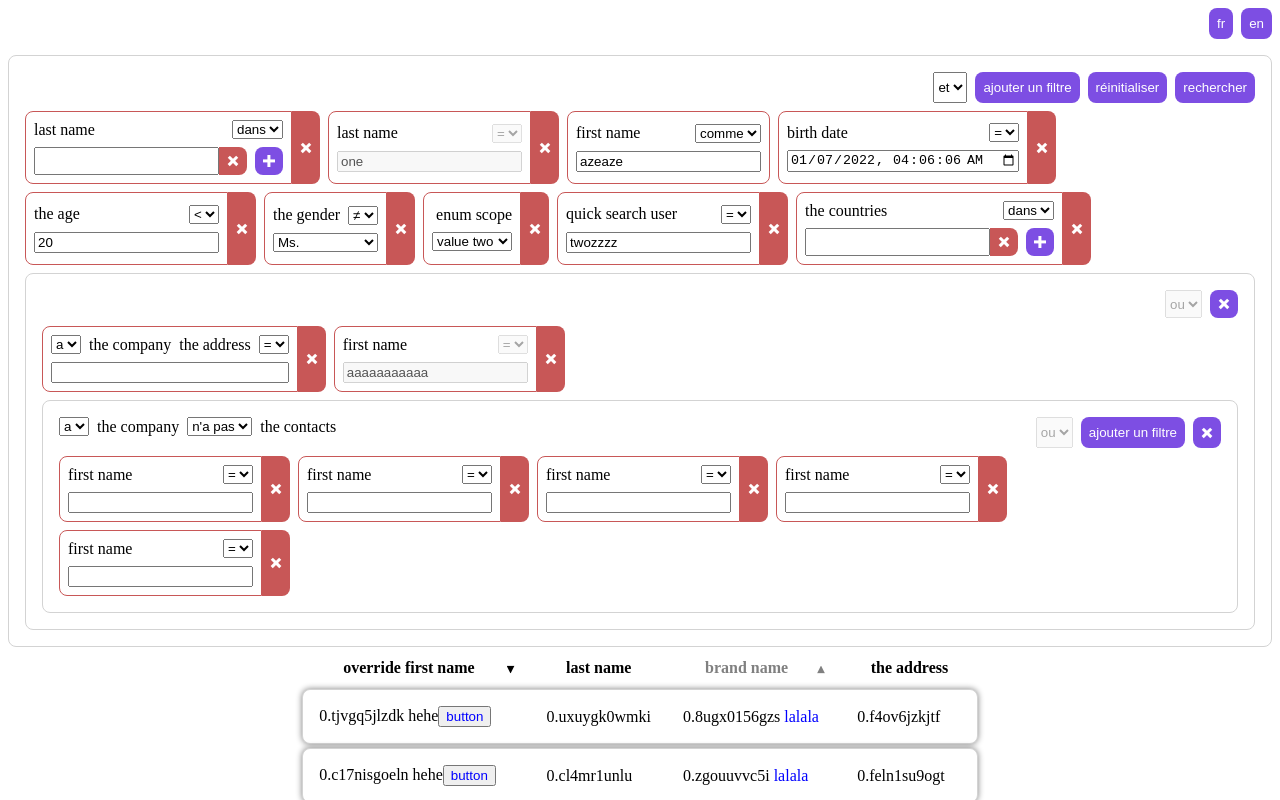
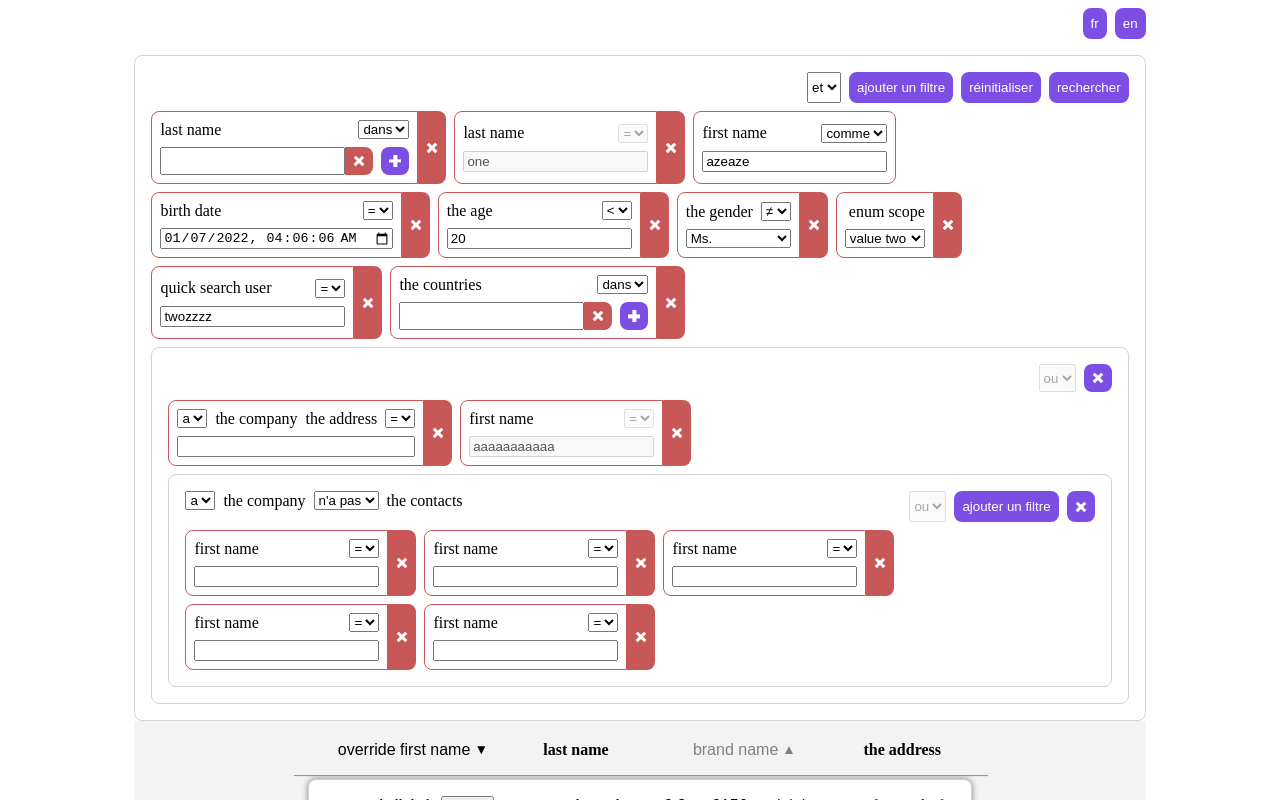
Before and after one commit to comhon-project/query-kit, a Vue app: page / in a window 1280 px wide. Shown: the top 800 px of the page. Built offline with nearby package versions, Linux system fonts and the light colour scheme.

Commit message:
[feat] improve collection css + add button element when clickable

```diff
--- a/src/App.vue
+++ b/src/App.vue
@@ -223,3 +223,13 @@ async function completeCollection(collection) {
     </Search>
   </div>
 </template>
+
+<style>
+  @media (min-width: 1000px) {
+    .root-app {
+      margin-left: auto;
+      margin-right: auto;
+      width: 80%;
+    }
+  }
+</style>
--- a/src/CellFirstName.vue
+++ b/src/CellFirstName.vue
@@ -18,7 +18,5 @@ function cellAlert(e) {
 </script>
 
 <template>
-  <div>
     {{ value }}<button style="color: blue" @click="cellAlert">button</button>
-  </div>
 </template>
--- a/src/components/Collection/Collection.vue
+++ b/src/components/Collection/Collection.vue
@@ -203,12 +203,13 @@ watch(() => props.filter, () => requestServer(true));
       <thead>
         <tr>
           <th v-for="computedColumn in computedColumns" :key="computedColumn.id">
-            <div v-if="computedColumn.sortable"
-              :class="classes.clickable + ' ' + (active == computedColumn.id ? (classes.active + ' ' + order) : '')"
+            <button v-if="computedColumn.sortable"
+              type="button"
+              :class="classes.btn + ' ' + (active == computedColumn.id ? (classes.active + ' ' + (order == 'asc' ? classes.order_asc : classes.order_desc)) : '')"
               @click="() => updateOrder(computedColumn.id)"
             >
               {{ computedColumn.label }}
-            </div>
+            </button>
             <div v-else>
               {{ computedColumn.label }}
             </div>
@@ -217,15 +218,21 @@ watch(() => props.filter, () => requestServer(true));
       </thead>
       <tbody>
         <tr v-for="object in collection" :key="object.id"
-          :class="onRowClick ? classes.clickable : ''"
+          :class="onRowClick ? classes.collection_clickable_row : ''"
           @click="(e) => $emit('rowClick', object, e)"
         >
-          <td v-for="computedColumn in computedColumns" :key="computedColumn.id"
-            :class="computedColumn.onCellClick ? classes.clickable : ''"
-            @click="(e) => computedColumn.onCellClick ? computedColumn.onCellClick(object, computedColumn.id, e) : null"
-          >
-            <component v-if="computedColumn.component" :is="computedColumn.component" :value="object[computedColumn.id]" :row-value="object"/>
-            <div v-else v-html="object[computedColumn.id]"></div>
+          <td v-for="computedColumn in computedColumns" :key="computedColumn.id">
+            <div v-if="computedColumn.component">
+              <component :is="computedColumn.component" :value="object[computedColumn.id]" :row-value="object"/>
+            </div>
+            <button v-else-if="computedColumn.onCellClick"
+              type="button"
+              :class="classes.collection_clickable_cell"
+              v-html="object[computedColumn.id]"
+              @click="(e) => computedColumn.onCellClick ? computedColumn.onCellClick(object, computedColumn.id, e) : null"
+            >
+            </button>
+            <div :class="classes.collection_cell" v-else v-html="object[computedColumn.id]"></div>
           </td>
         </tr>
       </tbody>
--- a/src/core/ClassManager.js
+++ b/src/core/ClassManager.js
@@ -28,7 +28,11 @@ const classList = {
     operator: 'qkit-operator',
     collection: 'qkit-collection',
     collection_table: 'qkit-collection-table',
-    clickable: 'qkit-clickable',
+    collection_clickable_row: 'qkit-clickable-row',
+    collection_cell: 'qkit-cell',
+    collection_clickable_cell: 'qkit-cell qkit-btn',
+    order_asc: 'qkit-asc',
+    order_desc: 'qkit-desc',
     active: 'qkit-active',
 }
 
--- a/src/themes/main.css
+++ b/src/themes/main.css
@@ -6,12 +6,13 @@
     --qkit-color-primary-darken: #663ebd;
     --qkit-color-secondary: #c85757;
     --qkit-color-secondary-darken: #a84848;
+    --qkit-collection-background-color: #f3f3f3;
 }
 
 .qkit-modal {
     border: 0px;
     border-radius: 0.5rem;
-    box-shadow: 0px 0px 10px gray;
+    box-shadow: 0px 0px 10px grey;
 }
 
 .qkit-condition-choice-form > *:first-child, .qkit-condition-choice-form > *:nth-child(2) {
@@ -27,10 +28,12 @@
 
 .qkit-btn {
     cursor: pointer;
+    color: inherit;
     white-space: nowrap;
     border-radius: 0.5rem;
     padding: 0.5rem;
     border: 0;
+    background: transparent;
     transition: background-color .15s ease-in-out;
 }
 
@@ -53,7 +56,7 @@
 }
 
 .qkit-group {
-    border: 1px solid lightgray;
+    border: 1px solid lightgrey;
     border-radius: 0.5rem;
     padding: 1rem;
     flex-basis: 100%;
@@ -228,6 +231,9 @@
 
 .qkit-collection {
     position: relative;
+    max-height: 500px;
+    overflow: scroll;
+    background: var(--qkit-collection-background-color);
 }
 
 .qkit-collection-table {
@@ -241,26 +247,63 @@
     padding: 0.5rem 1rem;
 }
 
-.qkit-collection-table td {
-    padding: 1rem;
-}
-
 .qkit-collection-table thead {
+    position: relative;
     font-size: bold;
 }
 
-.qkit-collection-table thead .qkit-clickable {
-    cursor: pointer;
+.qkit-collection-table thead tr {
+    position: sticky;
+    top: 0px;
+    z-index: 10;
+    background: var(--qkit-collection-background-color);
+}
+
+.qkit-collection-table thead tr > th:first-child:before {
+    content: '';
+    display: block;
+    position: absolute;
+    left: -15px;
+    top: 0;
+    width: 15px;
+    height: 100%;
+    background: var(--qkit-collection-background-color);
+}
+
+.qkit-collection-table thead tr > th:last-child:after {
+    content: '';
+    display: block;
+    position: absolute;
+    top: 0;
+    right: -15px;
+    width: 15px;
+    height: 100%;
+    background: var(--qkit-collection-background-color);
+}
+
+.qkit-collection-table thead tr:after {
+    content: '';
+    display: block;
+    position: absolute;
+    left: -15px;
+    bottom: 0;
+    width: calc(100% + 30px);
+    height: 1px;
+    box-shadow: 1px 1px 1px grey;
+}
+
+.qkit-collection-table thead .qkit-btn {
     position: relative;
     padding-right: 15px;
+    font-size: inherit;
 }
 
-.qkit-collection-table thead .qkit-clickable:after {
+.qkit-collection-table thead .qkit-btn:after {
     content: '';
     display: block;
     position: absolute;
     top : 50%;
-    transform: translateY(-30%);
+    transform: translateY(-50%);
     right: 0;
     width: 0.5em;
     height: 0.5em;
@@ -269,17 +312,17 @@
     transition: transform 0.1s ease-in-out;
 }
 
-.qkit-collection-table thead .qkit-clickable.qkit-active {
-    color: gray;
+.qkit-collection-table thead .qkit-btn.qkit-active {
+    color: grey;
 }
 
-.qkit-collection-table thead .qkit-clickable.qkit-active:after {
-    color: gray;
-    background: gray;
+.qkit-collection-table thead .qkit-btn.qkit-active:after {
+    color: grey;
+    background: grey;
 }
 
-.qkit-collection-table thead .qkit-clickable.qkit-active.desc:after {
-    transform: translateY(-30%) rotate(180deg);
+.qkit-collection-table thead .qkit-btn.qkit-active.qkit-desc:after {
+    transform: translateY(-50%) rotate(180deg);
 }
 
 .qkit-collection-table tbody tr {
@@ -287,44 +330,52 @@
 }
 
 .qkit-collection-table tbody tr {
-    filter: drop-shadow(0px 0px 3px gray);
+    filter: drop-shadow(0px 0px 3px grey);
 }
 
-.qkit-collection-table tbody tr.qkit-clickable {
+.qkit-collection-table tbody tr.qkit-clickable-row {
     cursor: pointer;
     transition: transform 0.1s ease-in-out;
 }
 
-.qkit-collection-table tbody tr.qkit-clickable:hover {
+.qkit-collection-table tbody tr.qkit-clickable-row:hover {
     transform: scale(1.02);
 }
 
 .qkit-collection-table tbody td {
     position: relative;
     background: white;
-    border-top: 1px solid lightgray;
-    border-bottom: 1px solid lightgray;
+    border-top: 1px solid lightgrey;
+    border-bottom: 1px solid lightgrey;
+    text-align: center;
 }
 
 .qkit-collection-table tbody td:first-child {
-    border-left: 1px solid lightgray;
+    border-left: 1px solid lightgrey;
     border-top-left-radius: 0.5rem;
     border-bottom-left-radius: 0.5rem;
 }
 
 .qkit-collection-table tbody td:last-child {
-    border-right: 1px solid lightgray;
+    border-right: 1px solid lightgrey;
     border-top-right-radius: 0.5rem;
     border-bottom-right-radius: 0.5rem;
 }
 
-.qkit-collection-table tbody td.qkit-clickable {
-    cursor: pointer;
+.qkit-collection-table .qkit-cell {
+    position: relative;
+    padding: 1rem;
+}
+
+.qkit-collection-table tbody td .qkit-cell.qkit-btn {
+    background: white;
+    border-radius: 0;
+    font-size: inherit;
     transition: transform 0.1s ease-in-out;
 }
 
-.qkit-collection-table tbody td.qkit-clickable:hover {
+.qkit-collection-table tbody td .qkit-cell.qkit-btn:hover {
     z-index: 1;
-    filter: drop-shadow(0px 0px 5px gray);
-    transform: scale(1.05);
+    box-shadow: 0px 0px 5px grey;
+    transform: scale(1.15);
 }
```
